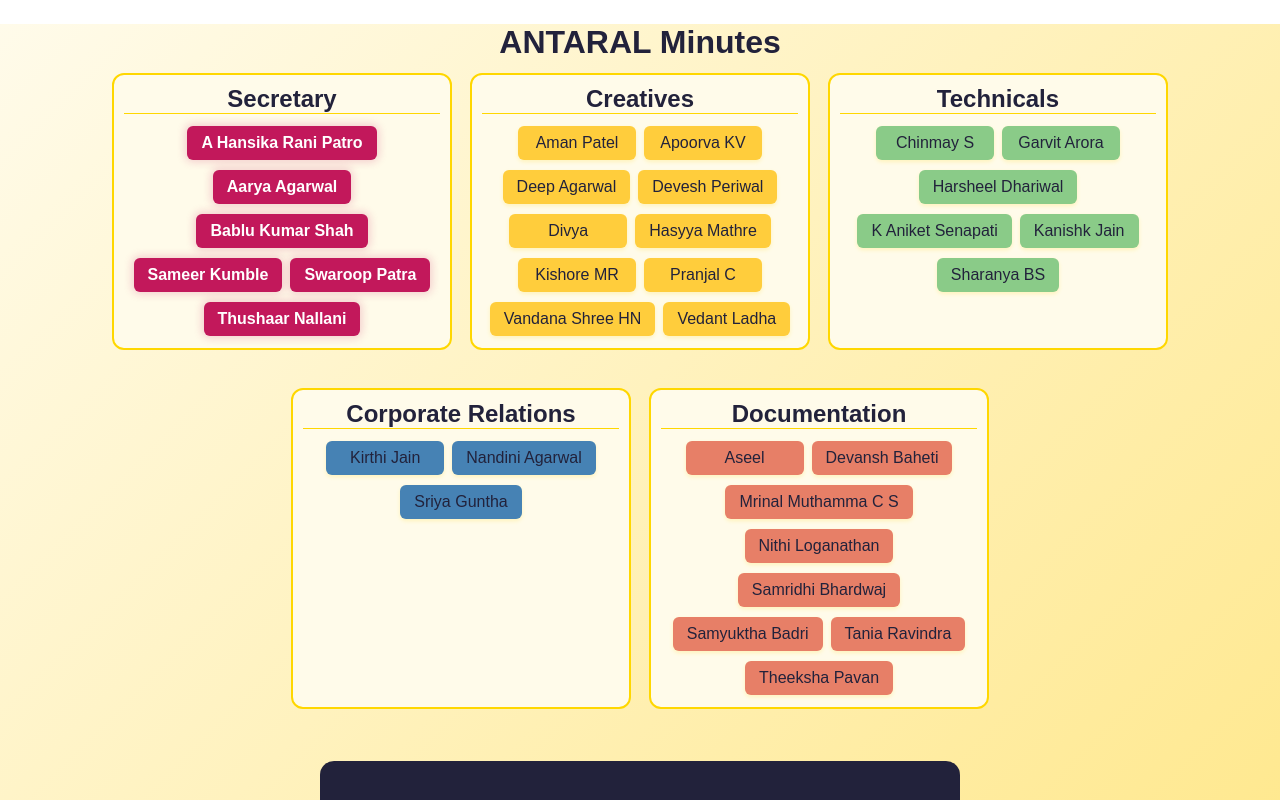
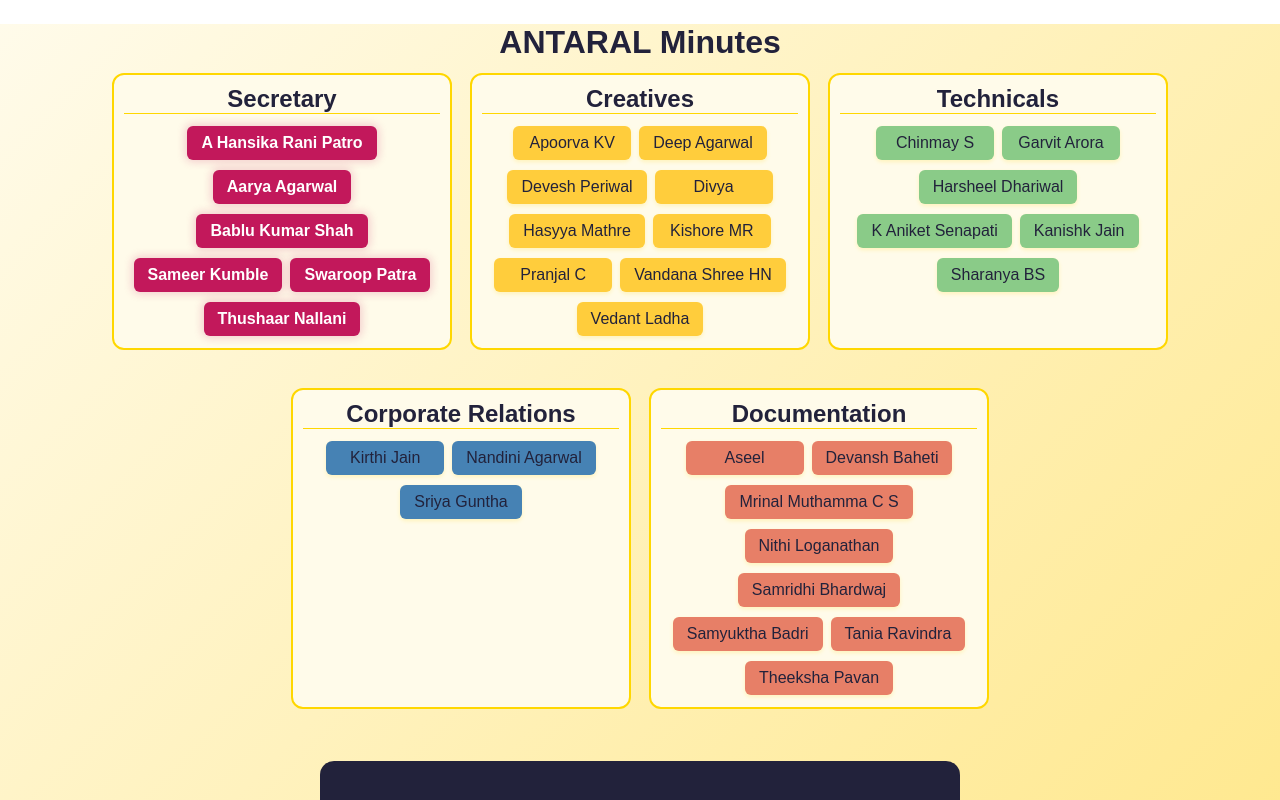
Before and after one commit to lnzainn/minutes-logger-antaral, a React (Create React App) app: page / in a window 1280 px wide. Shown: the top 800 px of the page. Built offline with nearby package versions, Linux system fonts and the light colour scheme.

Commit message:
Remove Aman Patel from Creatives
Removed Aman Patel from the Creatives department.

```diff
--- a/src/App.js
+++ b/src/App.js
@@ -11,7 +11,6 @@ const membersData = [
   { name: "Thushaar Nallani", displayName: "Thushaar", usn: "24BCR00835", department: "Secretary" },
 
   // Creatives
-  { name: "Aman Patel", displayName: "Aman", usn: "25BCR00038", department: "Creatives" },
   { name: "Divya", displayName: "Divya", usn: "25BCR00039", department: "Creatives" },
   { name: "Kishore MR", displayName: "Kishore", usn: "25BMSR0261", department: "Creatives" },
   { name: "Hasyya Mathre", displayName: "Hasyya", usn: "25BMSR0087", department: "Creatives" },
```
